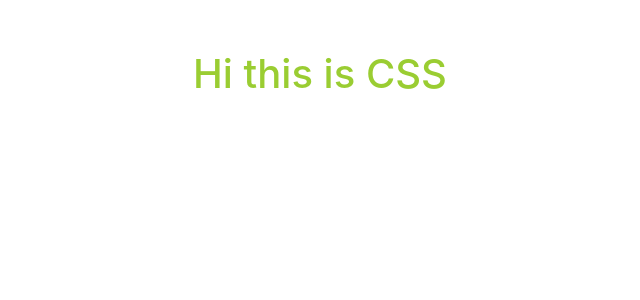
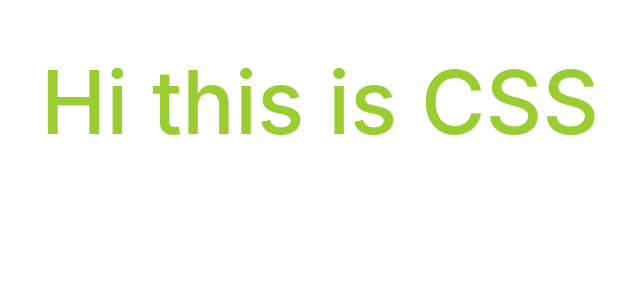
Before and after one commit to saitinku510/React-app, a React (Create React App) app: page / in a window 1280 px wide. Shown: the top 300 px of the page, without its empty margins (320-960 px from the left). Built offline with nearby package versions, Linux system fonts and the light colour scheme.

Commit message:
adding conditional class for css styling

```diff
--- a/src/Components/Stylesheet.js
+++ b/src/Components/Stylesheet.js
@@ -5,7 +5,7 @@
     let classname = props.primary ? 'primary' : ''
   return (
     <div>
-      <h1 className={classname}>Hi this is CSS</h1>
+      <h1 className={`${classname} font`}>Hi this is CSS</h1>
     </div>
   )
 }
--- a/src/Components/myStyles.css
+++ b/src/Components/myStyles.css
@@ -1,3 +1,6 @@
 .primary{
     color: yellowgreen;
 }
+.font{
+    font-size: 88px;
+}
```
